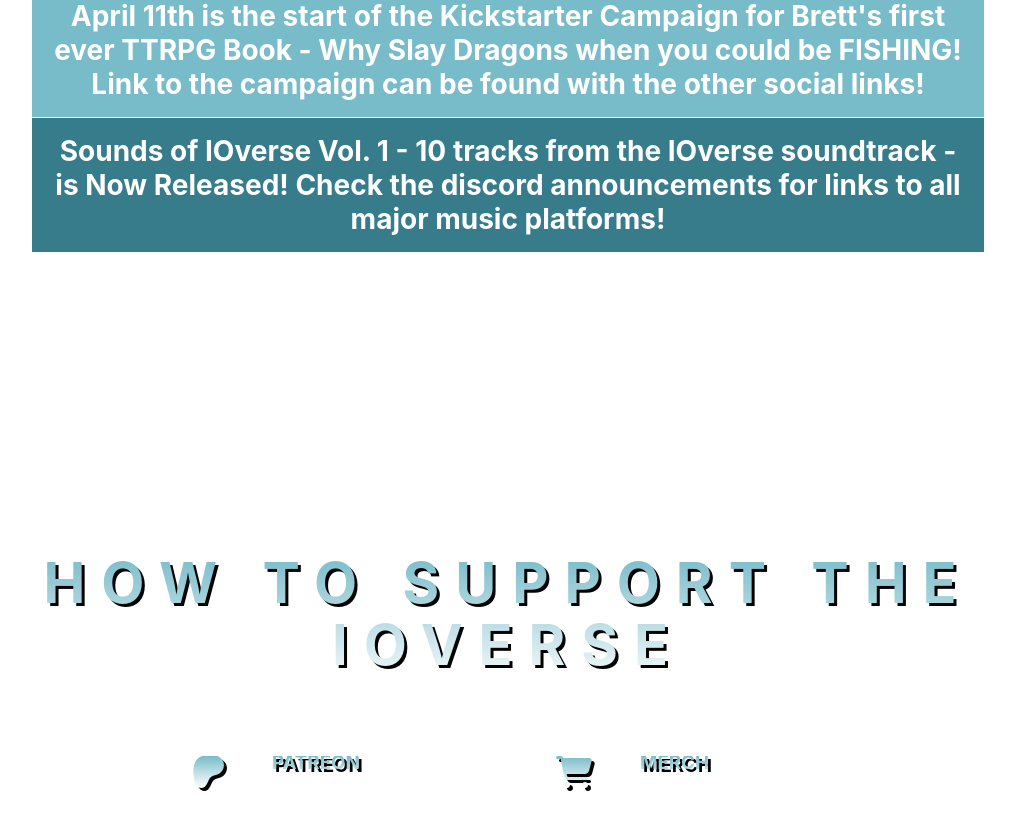
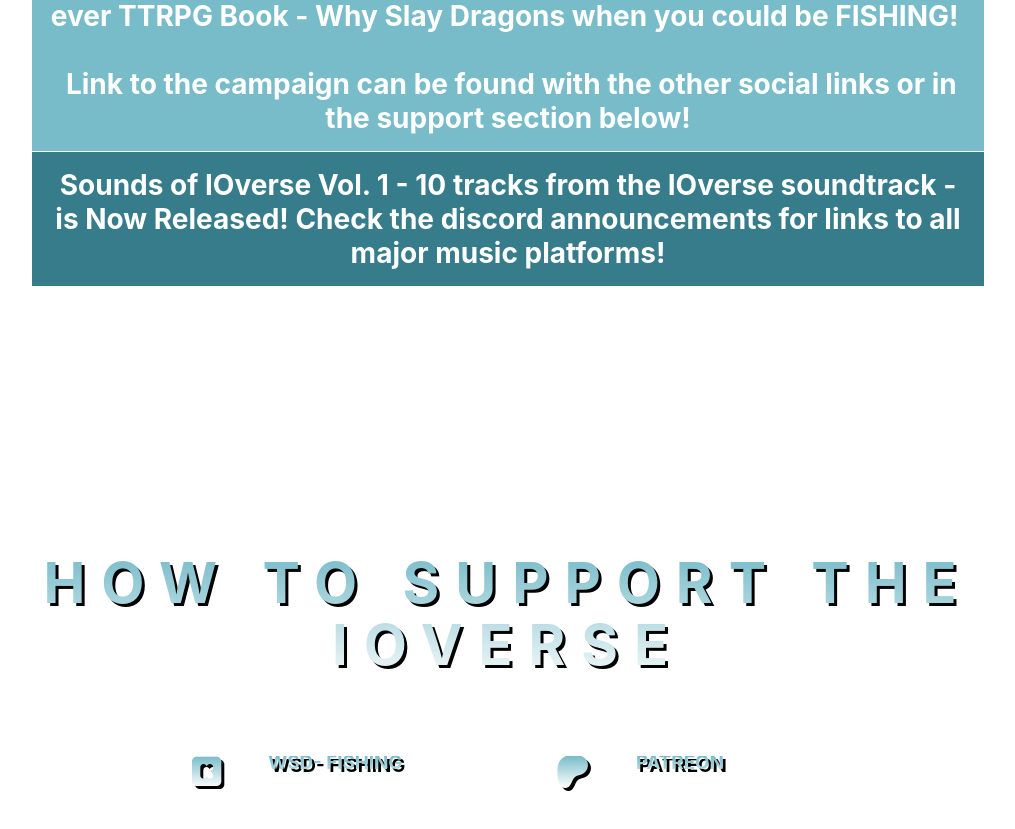
Before and after one commit to jrthayer/WorldOfIo.info, a React (Create React App) app: page /#hero in a window 1280 px wide. Shown: the part 2125-2954 px from the top of the page, without its empty margins (132-1147 px from the left). Built offline with nearby package versions, Linux system fonts and the light colour scheme.

Commit message:
Add Kickstarter to support section

```diff
--- a/src/data/news.js
+++ b/src/data/news.js
@@ -1,6 +1,6 @@
 export default [
     {
-        header: "April 11th is the start of the Kickstarter Campaign for Brett's first ever TTRPG Book - Why Slay Dragons when you could be FISHING! Link to the campaign can be found with the other social links!",
+        header: "April 11th is the start of the Kickstarter Campaign for Brett's first ever TTRPG Book - Why Slay Dragons when you could be FISHING! \n\n Link to the campaign can be found with the other social links or in the support section below!",
     },
     {
         header: "Sounds of IOverse Vol. 1 - 10 tracks from the IOverse soundtrack - is Now Released! Check the discord announcements for links to all major music platforms!",
--- a/src/pages/home/layout/newsSection/components/tableList/components/tableSection.module.scss
+++ b/src/pages/home/layout/newsSection/components/tableList/components/tableSection.module.scss
@@ -2,6 +2,7 @@
     padding: 1rem;
     color: var(--color-secondary);
     background-color: var(--color-primary);
+    white-space: pre-wrap;
 }
 
 .section:nth-of-type(2n) {
--- a/src/pages/home/layout/supportSection.js
+++ b/src/pages/home/layout/supportSection.js
@@ -12,6 +12,21 @@
                 How To Support The IOVERSE
             </h2>
             <div className={styles.supportGroup}>
+                <IconPanel
+                    data={socialData.find((obj) => obj.type === "Kickstarter")}
+                    type="Kickstarter"
+                >
+                    <p>
+                        April 11th is the start of the Kickstarter Campaign for
+                        Brett's first ever TTRPG Book - Why Slay Dragons when
+                        you could be FISHING!{" "}
+                    </p>
+                    <br />
+                    <p>
+                        Be sure to follow so you can get immediate access, and
+                        be able to support with discounted Early Bird pledges!
+                    </p>
+                </IconPanel>
                 <IconPanel
                     data={socialData.find((obj) => obj.text === "Patreon")}
                     type="patreon"
```
